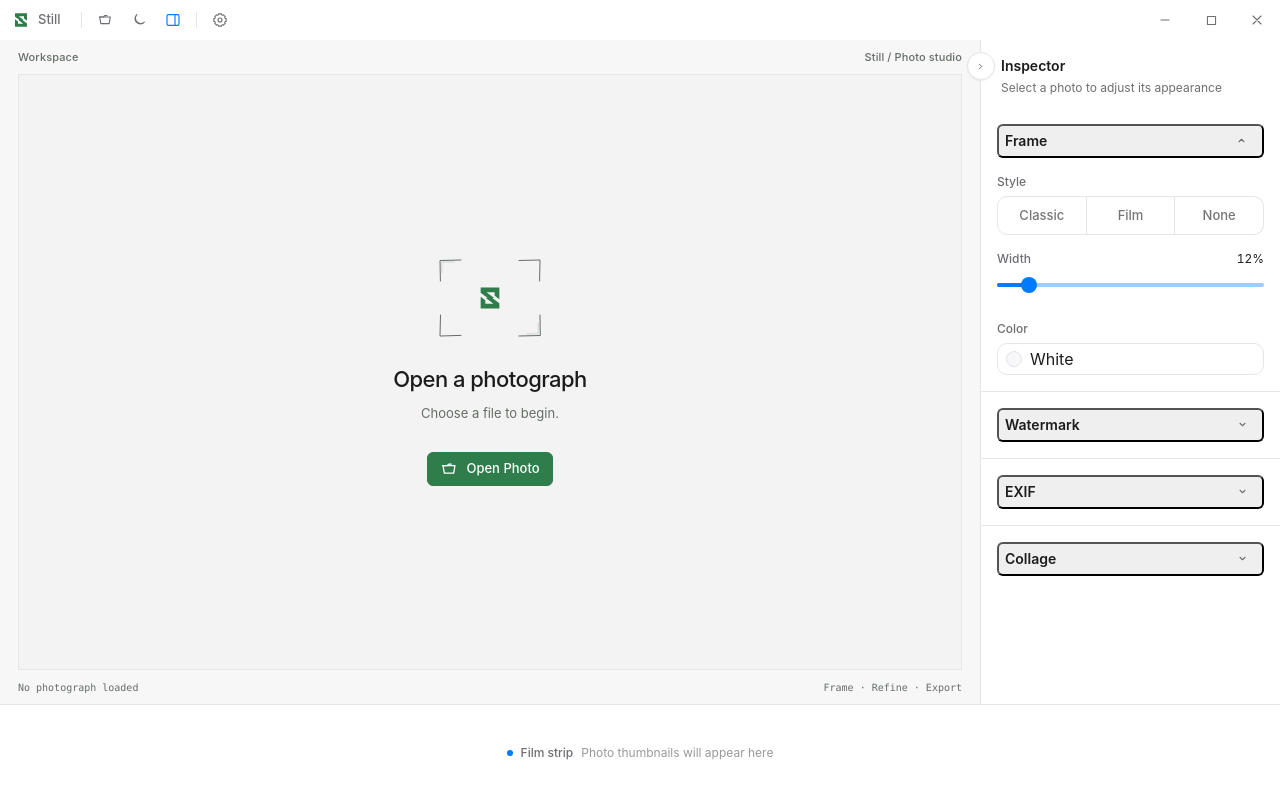
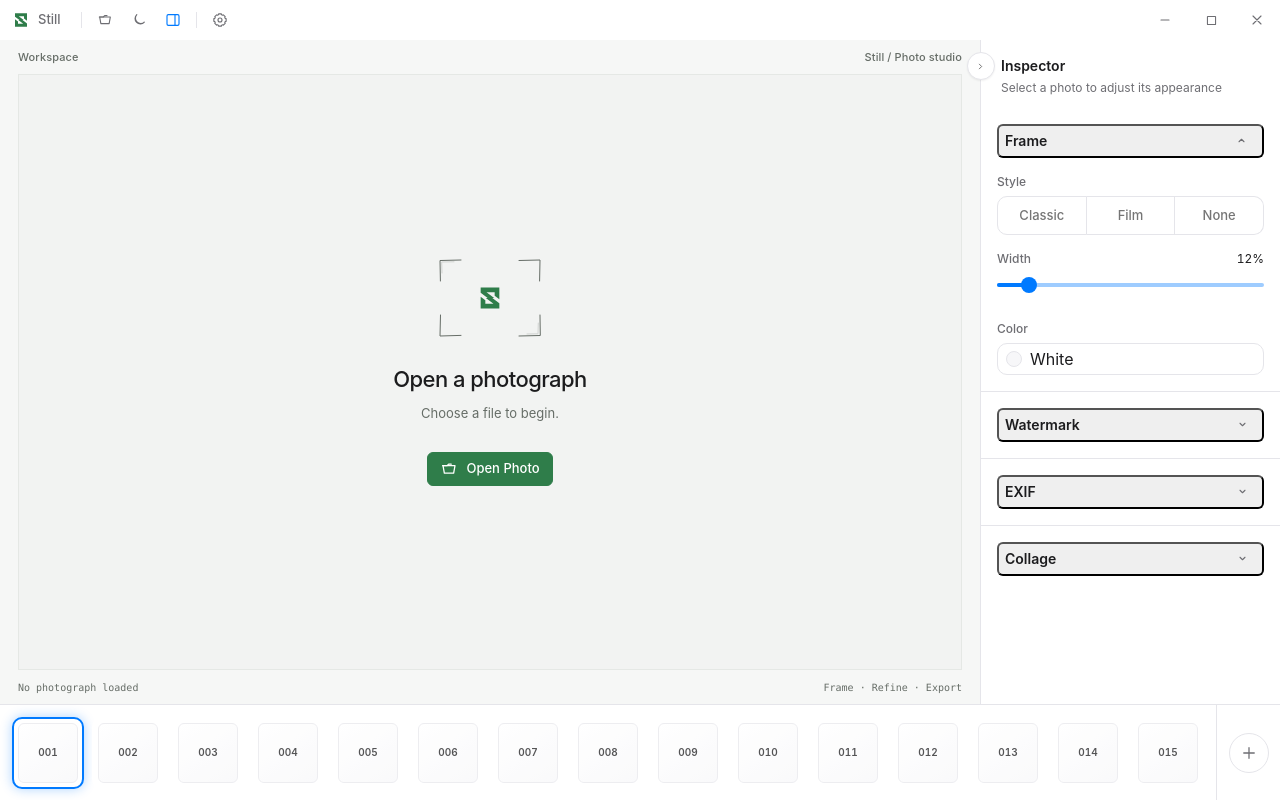
Before and after one commit to modan-photo/still, a React (Vite) app: page / in a window 1280 px wide. Built offline with nearby package versions, Linux system fonts and the light colour scheme.

Commit message:
feat(filmstrip): add virtualized thumbnail navigation

```diff
--- a/package.json
+++ b/package.json
@@ -19,6 +19,7 @@
     "@emotion/react": "^11.14.0",
     "@emotion/styled": "^11.14.1",
     "@mui/material": "^6.5.0",
+    "@tanstack/react-virtual": "^3.14.13",
     "@tauri-apps/api": "^2",
     "@tauri-apps/plugin-os": "^2.3.2",
     "react": "^19.1.0",
--- a/src/App.tsx
+++ b/src/App.tsx
@@ -1,13 +1,18 @@
 import { useState } from "react";
 import "./App.css";
 import { Icon } from "./components/Icons";
-import { Placeholder } from "./components/Placeholder";
 import { CropCorners } from "./components/Sketch";
 import { StillMark } from "./components/StillMark";
 import type { ThemeController } from "./hooks/useTheme";
 import { AppShell } from "./layout/AppShell";
 import { TitleBar } from "./layout/TitleBar";
 import { RightPanel } from "./layout/RightPanel";
+import { FilmStrip, type FilmStripItem } from "./layout/FilmStrip";
+
+const placeholderPhotos: FilmStripItem[] = Array.from({ length: 1000 }, (_, index) => ({
+  id: `photo-${index + 1}`,
+  label: String(index + 1).padStart(3, "0"),
+}));
 
 type AppProps = {
   theme: ThemeController;
@@ -80,7 +85,7 @@ function App({ theme }: AppProps) {
           onCollapsedChange={(collapsed) => setInspectorOpen(!collapsed)}
         />
       )}
-      filmStrip={<Placeholder label="Film strip" description="Photo thumbnails will appear here" />}
+      filmStrip={<FilmStrip items={placeholderPhotos} onImport={openPhoto} />}
     />
   );
 }
--- a/src/components/Icons.tsx
+++ b/src/components/Icons.tsx
@@ -4,7 +4,7 @@ import type { ReactNode } from "react";
 export type IconName =
   | "open" | "sun" | "moon" | "system" | "settings" | "export" | "close"
   | "check" | "chevron" | "sidebar" | "frame" | "watermark" | "info"
-  | "transform" | "rotate-left" | "rotate-right" | "minimize" | "maximize";
+  | "transform" | "rotate-left" | "rotate-right" | "minimize" | "maximize" | "plus";
 
 /** name 指定图标；size 同时控制 SVG 的显示宽高，省略时使用 18 像素。 */
 type IconProps = { name: IconName; size?: number };
@@ -25,6 +25,7 @@ const paths: Record<IconName, ReactNode> = {
   close: <path d="m6 6 12 12M18 6 6 18"/>,
   minimize: <path d="M6 12h12"/>,
   maximize: <rect x="5.5" y="5.5" width="13" height="13" rx="0.5"/>,
+  plus: <path d="M12 5v14M5 12h14"/>,
   // 选中状态、分区展开及侧栏布局图标；chevron 的默认方向朝下。
   check: <path d="m5 12.5 4.2 4.2L19 7"/>,
   chevron: <path d="m8 10 4 4 4-4"/>,
--- /dev/null
+++ b/src/components/ThumbnailItem.tsx
@@ -0,0 +1,26 @@
+type ThumbnailItemProps = {
+  label: string;
+  selected: boolean;
+  onSelect: () => void;
+};
+
+export function ThumbnailItem({ label, selected, onSelect }: ThumbnailItemProps) {
+  return (
+    <button
+      type="button"
+      className={`group relative grid h-14 w-14 place-items-center overflow-hidden rounded-md border-2 bg-app-elevated text-secondary outline-none transition-[transform,box-shadow,border-color,color] duration-fast ease-app hover:scale-[1.04] hover:text-primary hover:shadow-elev2 focus-visible:outline-2 focus-visible:outline-offset-2 focus-visible:outline-accent md:h-[72px] md:w-[72px] ${selected ? "border-accent text-primary shadow-[0_0_12px_color-mix(in_srgb,var(--color-accent)_32%,transparent)]" : "border-transparent"}`}
+      aria-label={`Select photo ${label}`}
+      aria-pressed={selected}
+      onClick={onSelect}
+    >
+      <span
+        className="absolute inset-1 rounded-sm border border-subtle opacity-70"
+        style={{ background: "linear-gradient(145deg, var(--color-bg-elevated), var(--color-bg-base))" }}
+        aria-hidden="true"
+      />
+      <span className="relative text-[10px] font-semibold tabular-nums opacity-75 transition-opacity duration-fast group-hover:opacity-100">
+        {label}
+      </span>
+    </button>
+  );
+}
--- /dev/null
+++ b/src/layout/FilmStrip.tsx
@@ -0,0 +1,86 @@
+import { useVirtualizer } from "@tanstack/react-virtual";
+import { IconButton, Tooltip, useMediaQuery, useTheme } from "@mui/material";
+import { useEffect, useRef, useState } from "react";
+import { Icon } from "../components/Icons";
+import { ThumbnailItem } from "../components/ThumbnailItem";
+
+export type FilmStripItem = {
+  id: string;
+  label: string;
+};
+
+type FilmStripProps = {
+  items: FilmStripItem[];
+  onImport: () => void;
+};
+
+export function FilmStrip({ items, onImport }: FilmStripProps) {
+  const scrollRef = useRef<HTMLDivElement>(null);
+  const theme = useTheme();
+  const compact = useMediaQuery(theme.breakpoints.down("md"));
+  const [selectedId, setSelectedId] = useState(items[0]?.id ?? null);
+  const itemPitch = compact ? 64 : 80;
+
+  const virtualizer = useVirtualizer({
+    horizontal: true,
+    count: items.length,
+    getScrollElement: () => scrollRef.current,
+    estimateSize: () => itemPitch,
+    overscan: 6,
+  });
+
+  useEffect(() => {
+    virtualizer.measure();
+  }, [itemPitch, virtualizer]);
+
+  return (
+    <div className="flex h-full min-w-0 bg-app-surface">
+      <div
+        ref={scrollRef}
+        className="filmstrip-scroll min-w-0 flex-1 overflow-x-auto overflow-y-hidden px-3"
+        aria-label={`${items.length} photos`}
+      >
+        <div className="relative h-full" style={{ width: virtualizer.getTotalSize() }}>
+          {virtualizer.getVirtualItems().map((virtualItem) => {
+            const item = items[virtualItem.index];
+
+            return (
+              <div
+                key={item.id}
+                className="absolute left-0 top-0 flex h-full items-center"
+                style={{ width: virtualItem.size, transform: `translateX(${virtualItem.start}px)` }}
+              >
+                <ThumbnailItem
+                  label={item.label}
+                  selected={selectedId === item.id}
+                  onSelect={() => setSelectedId(item.id)}
+                />
+              </div>
+            );
+          })}
+        </div>
+      </div>
+
+      <div className="grid w-16 shrink-0 place-items-center border-l border-subtle bg-app-surface">
+        <Tooltip title="Import photos" arrow>
+          <IconButton
+            aria-label="Import photos"
+            onClick={onImport}
+            sx={{
+              width: 40,
+              height: 40,
+              border: "1px solid",
+              borderColor: "divider",
+              bgcolor: "background.paper",
+              color: "text.secondary",
+              "&:hover": { bgcolor: "background.default", color: "primary.main" },
+              "&:focus-visible": { outline: "2px solid var(--color-accent)", outlineOffset: 2 },
+            }}
+          >
+            <Icon name="plus" size={18} />
+          </IconButton>
+        </Tooltip>
+      </div>
+    </div>
+  );
+}
--- a/src/theme/global.css
+++ b/src/theme/global.css
@@ -6,3 +6,14 @@
    CssBaseline remains the only global reset, while theme and utilities stay active. */
 @import "tailwindcss/theme.css" layer(theme);
 @import "tailwindcss/utilities.css" layer(utilities);
+
+@layer utilities {
+  .filmstrip-scroll {
+    scrollbar-width: none;
+    -ms-overflow-style: none;
+  }
+
+  .filmstrip-scroll::-webkit-scrollbar {
+    display: none;
+  }
+}
```
Also changed, not shown: 1 other file (tests, documents, lock files or other folders).
